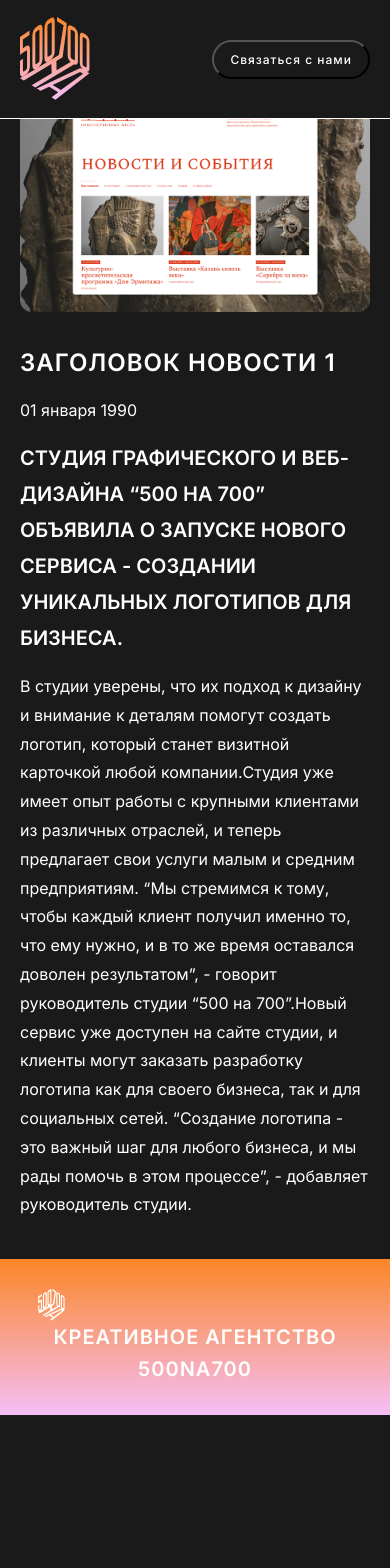
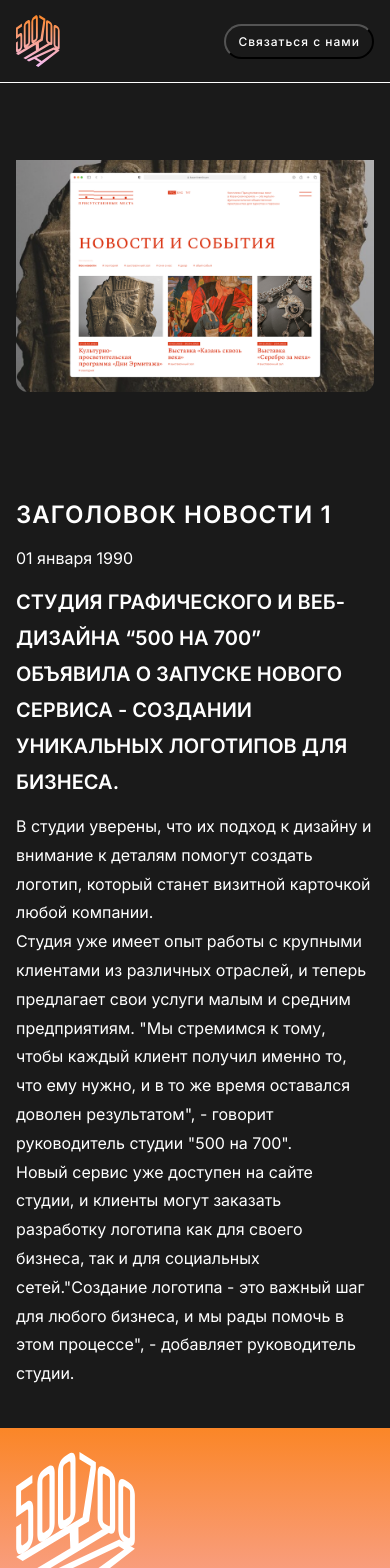
Before and after one commit to endzhe23/news-portal, a Next.js app: page /news/1 in a window 390 px wide. Shown: the top 1568 px of the page. Before the commit the page ends 1415 px from the top, so only its background shows below. Built offline with nearby package versions, Linux system fonts and the light colour scheme.

Commit message:
standardize responsive breakpoints to 1024px and 768px

```diff
--- a/src/app/page.module.scss
+++ b/src/app/page.module.scss
@@ -20,8 +20,12 @@
   margin: 0 auto;
   padding: 0 40px;
 
+  @media (max-width: 1024px) {
+    padding: 0 32px;
+  }
+
   @media (max-width: 768px) {
-    padding: 0 20px;
+    padding: 0 16px;
   }
 }
 
@@ -32,11 +36,18 @@
   text-transform: uppercase;
   letter-spacing: 2px;
   margin-bottom: 40px;
+  margin-top: 60px;
   text-align: left;
+
+  @media (max-width: 1024px) {
+    font-size: 24px;
+    margin-bottom: 32px;
+  }
 
   @media (max-width: 768px) {
     font-size: 24px;
     margin-bottom: 24px;
+    margin-top: 40px;
     letter-spacing: 1px;
   }
 }
@@ -51,9 +62,9 @@
     gap: 24px;
   }
 
-  @media (max-width: 640px) {
+   @media (max-width: 768px) {
     grid-template-columns: 1fr;
-    gap: 20px;
+    gap: 16px;
   }
 }
 
--- a/src/components/Footer/Footer.module.scss
+++ b/src/components/Footer/Footer.module.scss
@@ -1,10 +1,17 @@
 .footer {
   background: linear-gradient(to bottom, #FB8627 0%, #F5BEF6 100%);
-  padding: 20px 40px;
+  height: 248px;
+  padding: 40px;
   margin-top: auto;
+  position: relative;
+
+  @media (max-width: 1024px) {
+    padding: 32px;
+  }
 
   @media (max-width: 768px) {
-    padding: 30px 0;
+    padding: 24px 16px;
+    height: 341px;
   }
 }
 
@@ -14,7 +21,7 @@
   padding: 0 40px;
   display: flex;
   align-items: center;
-  justify-content: space-between;
+  justify-content: flex-start;
   width: 100%;
 
   @media (max-width: 768px) {
@@ -28,6 +35,7 @@
   display: flex;
   align-items: center;
   text-decoration: none;
+  z-index: 1;
 }
 
 .logoImage {
@@ -36,7 +44,8 @@
   display: block;
 
   @media (max-width: 768px) {
-    height: 32px;
+     height: 144px;
+     width: 120px;
   }
 }
 
@@ -48,8 +57,19 @@
   letter-spacing: 2px;
   text-align: center;
 
+  position: absolute;
+  left: 50%;
+  top: 50%;
+  transform: translate(-50%, -50%);
+  width: 100%;
+  z-index: 0;
+
   @media (max-width: 768px) {
     font-size: 20px;
     letter-spacing: 1px;
+
+    position: static;
+    transform: none;
+    margin-top: 20px;
   }
 }
--- a/src/components/Header/Header.module.scss
+++ b/src/components/Header/Header.module.scss
@@ -12,8 +12,13 @@
   justify-content: space-between;
   align-items: center;
 
+  @media (max-width: 1024px) {
+    padding: 18px 32px;
+  }
+
   @media (max-width: 768px) {
-    padding: 16px 20px;
+    padding: 14px 16px;
+    height: 83px;
   }
 }
 
@@ -24,6 +29,10 @@
   text-decoration: none;
   letter-spacing: 2px;
 
+  @media (max-width: 768px) {
+    letter-spacing: 1px;
+  }
+
   span {
     color: #ff6b35;
   }
@@ -33,6 +42,11 @@
   height: 84px;
   width:70px;
   display: block;
+
+  @media (max-width: 768px) {
+    height: 53px;
+    width: 44px;
+  }
 }
 
 .contactButton {
@@ -52,8 +66,12 @@
     color: #ffffff;
   }
 
-  @media (max-width: 768px) {
-    padding: 10px 16px;
+  @media (max-width: 1024px) {
+    padding: 10px 20px;
     font-size: 12px;
   }
+
+  @media (max-width: 768px) {
+    padding: 8px 12px;
+  }
 }
--- a/src/components/NewsCard/NewsCard.module.scss
+++ b/src/components/NewsCard/NewsCard.module.scss
@@ -19,13 +19,17 @@
   object-fit: cover;
   display: block;
 
-  @media (max-width: 768px) {
+  @media (max-width: 1024px) {
     height: 218px;
   }
 }
 
 .content {
   padding: 20px;
+
+  @media (max-width: 768px) {
+    padding: 16px;
+  }
 }
 
 .title {
@@ -37,8 +41,12 @@
   letter-spacing: 1px;
   line-height: 1.3;
 
+  @media (max-width: 1024px) {
+    font-size: 16px;
+  }
+
   @media (max-width: 768px) {
-    font-size: 16px;
+    margin-bottom: 8px;
   }
 }
 
@@ -52,6 +60,11 @@
   -webkit-line-clamp: 3;
   -webkit-box-orient: vertical;
   overflow: hidden;
+
+  @media (max-width: 768px) {
+    margin-bottom: 8px;
+    -webkit-line-clamp: 2;
+  }
 }
 
 .date {
--- a/src/components/NewsDetailClient/NewsDetailClient.module.scss
+++ b/src/components/NewsDetailClient/NewsDetailClient.module.scss
@@ -20,8 +20,12 @@
   margin: 0 auto;
   padding: 0 40px;
 
+   @media (max-width: 1024px) {
+    padding: 0 32px;
+  }
+
   @media (max-width: 768px) {
-    padding: 0 20px;
+    padding: 0 16px;
   }
 }
 
@@ -31,9 +35,13 @@
   gap: 48px;
   align-items: start;
 
-  @media (max-width: 900px) {
+  @media (max-width: 1024px) {
+    gap: 32px;
+  }
+
+  @media (max-width: 768px) {
     grid-template-columns: 1fr;
-    gap: 32px;
+    gap: 24px;
   }
 }
 
@@ -49,6 +57,7 @@
   height: 320px;
   display: block;
   object-fit: cover;
+  margin-top: 80px;
 
    @media (max-width: 768px) {
     height: 232px;
@@ -59,6 +68,10 @@
   display: flex;
   flex-direction: column;
   gap: 16px;
+
+  @media (max-width: 768px) {
+    gap: 12px;
+  }
 }
 
 .title {
@@ -67,9 +80,9 @@
   color: #ffffff;
   text-transform: uppercase;
   letter-spacing: 1px;
-  margin: 0;
+  margin: 80px 0 0 0;
 
-  @media (max-width: 768px) {
+  @media (max-width: 1024px) {
     font-size: 24px;
   }
 }
@@ -96,4 +109,5 @@
   color: #ffffff;
   line-height: 1.8;
   margin: 0;
+  white-space: pre-line;
 }
--- a/src/data/news.json
+++ b/src/data/news.json
@@ -3,7 +3,7 @@
     "id": "1",
     "title": "ЗАГОЛОВОК НОВОСТИ 1",
     "description": "Студия графического и веб-дизайна “500 на 700” объявила о запуске нового сервиса - создании уникальных логотипов для бизнеса.",
-    "content": "В студии уверены, что их подход к дизайну и внимание к деталям помогут создать логотип, который станет визитной карточкой любой компании.Студия уже имеет опыт работы с крупными клиентами из различных отраслей, и теперь предлагает свои услуги малым и средним предприятиям. “Мы стремимся к тому, чтобы каждый клиент получил именно то, что ему нужно, и в то же время оставался доволен результатом”, - говорит руководитель студии “500 на 700”.Новый сервис уже доступен на сайте студии, и клиенты могут заказать разработку логотипа как для своего бизнеса, так и для социальных сетей. “Создание логотипа - это важный шаг для любого бизнеса, и мы рады помочь в этом процессе”, - добавляет руководитель студии.",
+    "content": "В студии уверены, что их подход к дизайну и внимание к деталям помогут создать логотип, который станет визитной карточкой любой компании.\nСтудия уже имеет опыт работы с крупными клиентами из различных отраслей, и теперь предлагает свои услуги малым и средним предприятиям. \"Мы стремимся к тому, чтобы каждый клиент получил именно то, что ему нужно, и в то же время оставался доволен результатом\", - говорит руководитель студии \"500 на 700\".\nНовый сервис уже доступен на сайте студии, и клиенты могут заказать разработку логотипа как для своего бизнеса, так и для социальных сетей.\"Создание логотипа - это важный шаг для любого бизнеса, и мы рады помочь в этом процессе\", - добавляет руководитель студии.",
     "date": "01 января 1990",
     "image": "/images/title1.png"
   },
```
Also changed, not shown: src/components/ContactForm/ContactForm.module.scss (+29 -17 lines), src/components/ContactForm/ContactForm.tsx (+0 -9 lines).
